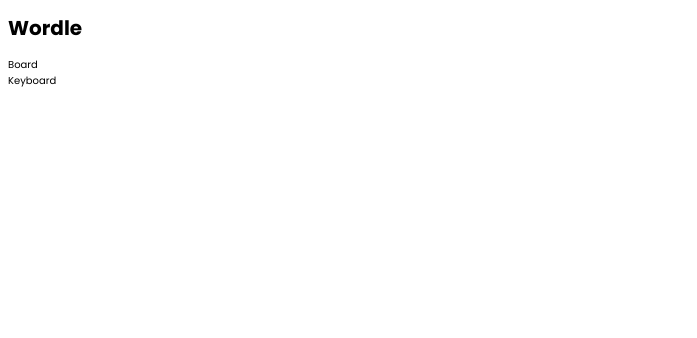
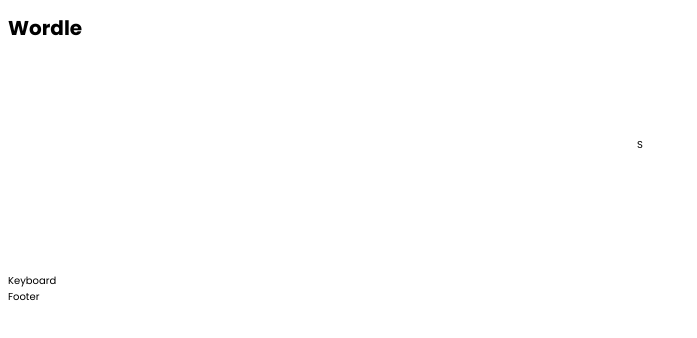
Before and after one commit to SarahSalvatore/Wordle, a React (Create React App) app: page / in a window 1280 px wide. Shown: the top 338 px of the page, without its empty margins (0-697 px from the left). Built offline with nearby package versions, Linux system fonts and the light colour scheme.

Commit message:
Set up basic board grid css and creates Context

```diff
--- a/public/index.html
+++ b/public/index.html
@@ -2,42 +2,16 @@
 <html lang="en">
   <head>
     <meta charset="utf-8" />
-    <link rel="icon" href="%PUBLIC_URL%/favicon.ico" />
     <meta name="viewport" content="width=device-width, initial-scale=1" />
     <meta name="theme-color" content="#000000" />
     <meta
       name="description"
       content="Web site created using create-react-app"
     />
-    <link rel="apple-touch-icon" href="%PUBLIC_URL%/logo192.png" />
-    <!--
-      manifest.json provides metadata used when your web app is installed on a
-      user's mobile device or desktop. See https://developers.google.com/web/fundamentals/web-app-manifest/
-    -->
-    <link rel="manifest" href="%PUBLIC_URL%/manifest.json" />
-    <!--
-      Notice the use of %PUBLIC_URL% in the tags above.
-      It will be replaced with the URL of the `public` folder during the build.
-      Only files inside the `public` folder can be referenced from the HTML.
-
-      Unlike "/favicon.ico" or "favicon.ico", "%PUBLIC_URL%/favicon.ico" will
-      work correctly both with client-side routing and a non-root public URL.
-      Learn how to configure a non-root public URL by running `npm run build`.
-    -->
-    <title>React App</title>
+    <title>Wordle</title>
   </head>
   <body>
     <noscript>You need to enable JavaScript to run this app.</noscript>
     <div id="root"></div>
-    <!--
-      This HTML file is a template.
-      If you open it directly in the browser, you will see an empty page.
-
-      You can add webfonts, meta tags, or analytics to this file.
-      The build step will place the bundled scripts into the <body> tag.
-
-      To begin the development, run `npm start` or `yarn start`.
-      To create a production bundle, use `npm run build` or `yarn build`.
-    -->
   </body>
 </html>
--- a/src/App.js
+++ b/src/App.js
@@ -1,15 +1,28 @@
+import React, { useState, createContext } from "react";
 import Header from "./components/Header";
 import Board from "./components/Board";
 import Keyboard from "./components/Keyboard";
+import Footer from "./components/Footer";
+import { defaultBoard } from "./data/words";
 import "./styles/main.css";
 
+export const boardContext = createContext();
+
 function App() {
+  // Board initial state is set to the empty default board.
+  const [board, setBoard] = useState(defaultBoard);
+
   return (
-    <div className="App">
+    <main className="App">
       <Header />
-      <Board />
-      <Keyboard />
-    </div>
+      <section>
+        <boardContext.Provider value={{ board, setBoard }}>
+          <Board />
+          <Keyboard />
+        </boardContext.Provider>
+      </section>
+      <Footer />
+    </main>
   );
 }
 
--- a/src/components/Board.jsx
+++ b/src/components/Board.jsx
@@ -1,7 +1,18 @@
 import React from "react";
+import Row from "./Row";
 
 const Board = () => {
-  return <div>Board</div>;
+  return (
+    // Board comprised of 6 rows
+    <div className="board">
+      <Row rowValue={0} />
+      <Row rowValue={1} />
+      <Row rowValue={2} />
+      <Row rowValue={3} />
+      <Row rowValue={4} />
+      <Row rowValue={5} />
+    </div>
+  );
 };
 
 export default Board;
--- /dev/null
+++ b/src/components/Footer.jsx
@@ -0,0 +1,7 @@
+import React from "react";
+
+const Footer = () => {
+  return <footer>Footer</footer>;
+};
+
+export default Footer;
--- /dev/null
+++ b/src/components/Letter.jsx
@@ -0,0 +1,10 @@
+import React, { useContext } from "react";
+import { boardContext } from "../App";
+
+const Letter = ({ position, value }) => {
+  const { board } = useContext(boardContext);
+  const letter = board[value][position];
+  return <div className="letter">{letter}</div>;
+};
+
+export default Letter;
--- /dev/null
+++ b/src/components/Row.jsx
@@ -0,0 +1,17 @@
+import React from "react";
+import Letter from "./Letter";
+
+const Row = ({ rowValue }) => {
+  return (
+    // Row comprised of 5 letters
+    <div className="row">
+      <Letter position={0} value={rowValue} />
+      <Letter position={1} value={rowValue} />
+      <Letter position={2} value={rowValue} />
+      <Letter position={3} value={rowValue} />
+      <Letter position={4} value={rowValue} />
+    </div>
+  );
+};
+
+export default Row;
--- /dev/null
+++ b/src/data/words.js
@@ -0,0 +1,9 @@
+// Default board matrix is empty
+export const defaultBoard = [
+  ["", "", "", "", ""],
+  ["", "", "", "", ""],
+  ["", "", "S", "", ""],
+  ["", "", "", "", ""],
+  ["", "", "", "", ""],
+  ["", "", "", "", ""],
+];
--- /dev/null
+++ b/src/styles/components/_board.scss
@@ -0,0 +1,19 @@
+.board {
+  display: grid;
+  grid-template-rows: repeat(6, 1fr);
+  grid-template-columns: 1fr;
+  row-gap: 1.5rem;
+}
+
+.row {
+  display: grid;
+  grid-template-rows: 1fr;
+  grid-template-columns: repeat(5, 1fr);
+  column-gap: 1.5rem;
+
+  .letter {
+    justify-self: stretch;
+    align-self: stretch;
+    text-align: center;
+  }
+}
--- a/src/styles/main.css
+++ b/src/styles/main.css
@@ -8,4 +8,24 @@
 body {
   font-family: "Poppins", sans-serif;
   font-size: 62.5%;
+}
+
+.board {
+  display: grid;
+  grid-template-rows: repeat(6, 1fr);
+  grid-template-columns: 1fr;
+  row-gap: 1.5rem;
+}
+
+.row {
+  display: grid;
+  grid-template-rows: 1fr;
+  grid-template-columns: repeat(5, 1fr);
+  -moz-column-gap: 1.5rem;
+       column-gap: 1.5rem;
+}
+.row .letter {
+  justify-self: stretch;
+  align-self: stretch;
+  text-align: center;
 }/*# sourceMappingURL=main.css.map */
--- a/src/styles/main.scss
+++ b/src/styles/main.scss
@@ -3,3 +3,6 @@
 @use "./base/layout";
 @use "./base/reset";
 @use "./base/typography";
+
+// Base Imports
+@use "./components/board";
```
Also changed, not shown: 1 other file (tests, documents, lock files or other folders).
